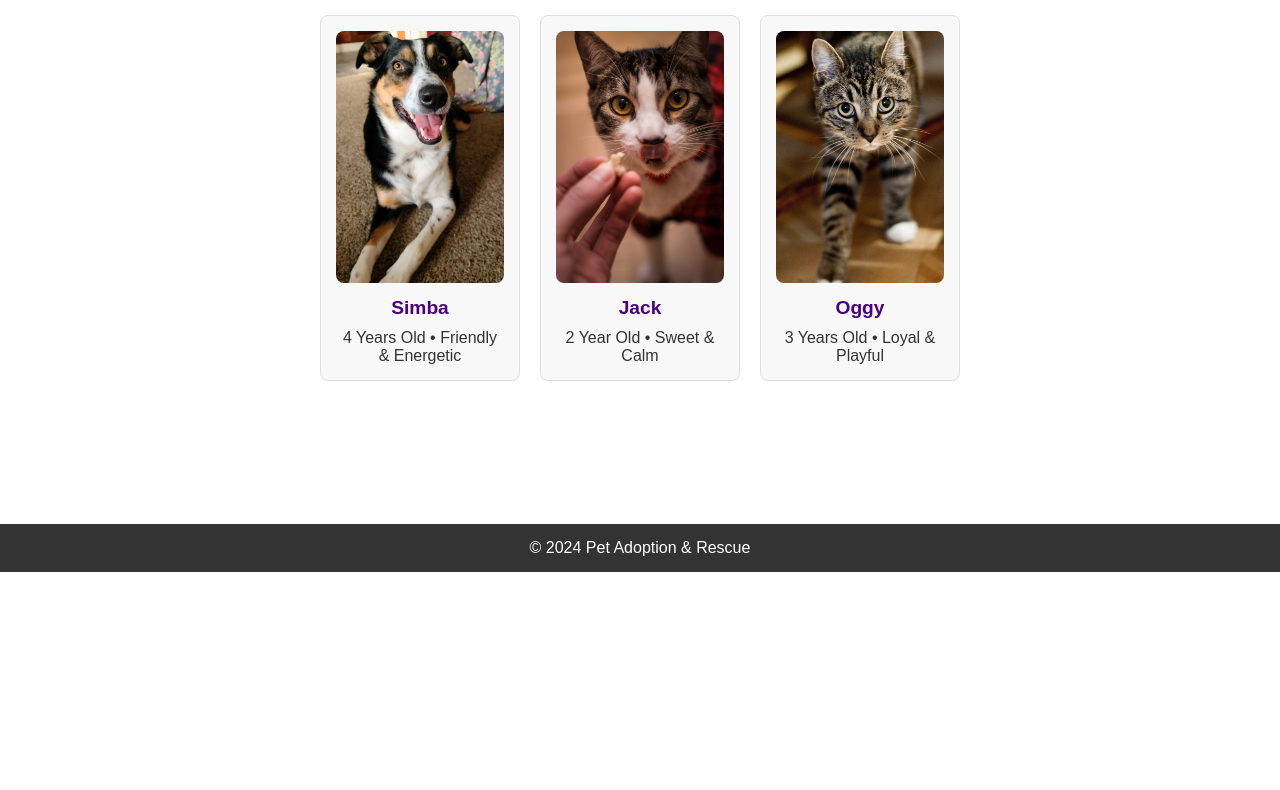
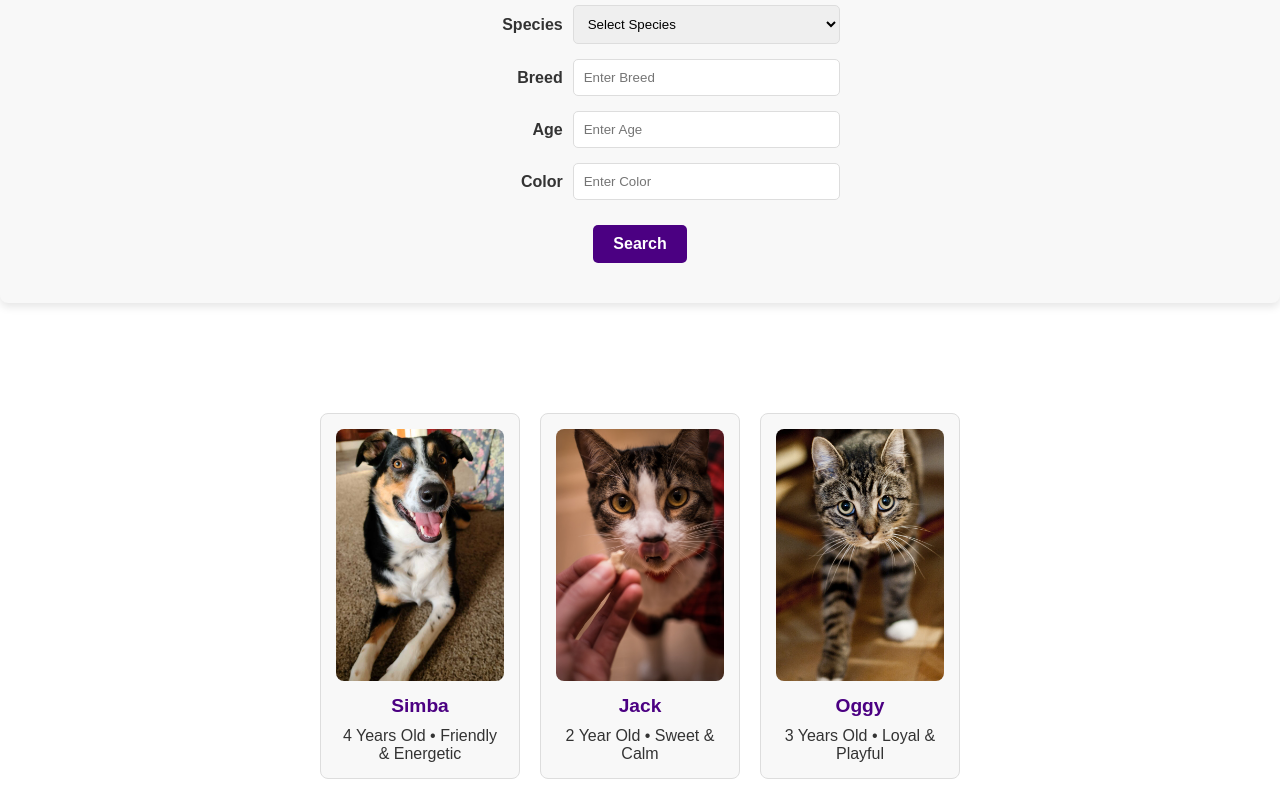
Before and after one commit to Nandidipto/Pet-Adoption-And-Rescue, a plain HTML site: page adopt.html in a window 1280 px wide. Shown: the part 228-1018 px from the top of the page. Before the commit the page ends 800 px from the top, so only its background shows below. Drawn offline with Linux system fonts and the light colour scheme.

Commit message:
search option added

```diff
--- a/adopt.html
+++ b/adopt.html
@@ -7,6 +7,7 @@
     <link rel="stylesheet" href="styles.css">
 </head>
 <body>
+
     <header class="header">
         <h1>Adopt</h1>
         <nav>
@@ -22,29 +23,60 @@
     </header>
 
     <main>
+        <section id="search" class="search">
+            <h2>Find Your Perfect Pet</h2>
+            <form>
+                <div class="form-group">
+                    <label for="species">Species</label>
+                    <select id="species" name="species">
+                        <option value="">Select Species</option>
+                        <option value="dog">Dog</option>
+                        <option value="cat">Cat</option>
+                        <option value="bird">Bird</option>
+                    </select>
+                </div>
+                <div class="form-group">
+                    <label for="breed">Breed</label>
+                    <input type="text" id="breed" name="breed" placeholder="Enter Breed">
+                </div>
+                <div class="form-group">
+                    <label for="age">Age</label>
+                    <input type="number" id="age" name="age" placeholder="Enter Age">
+                </div>
+                <div class="form-group">
+                    <label for="color">Color</label>
+                    <input type="text" id="color" name="color" placeholder="Enter Color">
+                </div>
+                <button type="submit" class="btn">Search</button>
+            </form>
+        </section>
+
+
         <section id="adopt" class="adopt">
-            <h2>Meet Our Pets</h2>
             <div class="pet-grid">
-                <div class="pet-card">
+                <div class="pet-card" data-species="dog" data-breed="Golden Retriever" data-age="adult" data-color="golden">
                     <img src="images/simba.jpg" alt="Dog">
                     <h3>Simba</h3>
                     <p>4 Years Old • Friendly & Energetic</p>
                 </div>
-                <div class="pet-card">
+                <div class="pet-card" data-species="cat" data-breed="Siamese" data-age="young" data-color="cream">
                     <img src="images/Jack.jpg" alt="Cat">
                     <h3>Jack</h3>
                     <p>2 Year Old • Sweet & Calm</p>
                 </div>
-                <div class="pet-card">
-                    <img src="images/Shinchan.jpg" alt="Cat">
+                <div class="pet-card" data-species="dog" data-breed="Beagle" data-age="young" data-color="brown">
+                    <img src="images/Shinchan.jpg" alt="Dog">
                     <h3>Oggy</h3>
                     <p>3 Years Old • Loyal & Playful</p>
                 </div>
+            </div>
         </section>
     </main>
 
     <footer class="footer">
         <p>&copy; 2024 Pet Adoption & Rescue</p>
     </footer>
+
+    <script src="script.js"></script>
 </body>
 </html>
--- a/styles.css
+++ b/styles.css
@@ -114,6 +114,68 @@ main {
     margin: 10px 0;
 }
 
+/*adopt page*/
+.search {
+    background-color: #f8f8f8;
+    padding: 40px 20px;
+    text-align: center;
+    margin: 20px 0;
+    border-radius: 8px;
+    box-shadow: 0 4px 8px rgba(0, 0, 0, 0.1);
+}
+
+.search h2 {
+    font-size: 2em;
+    color: #4B0082;
+    margin-bottom: 20px;
+}
+
+.search form {
+    display: flex;
+    flex-direction: column;
+    align-items: center;
+    gap: 15px;
+    margin-top: 20px;
+}
+
+.form-group {
+    display: flex;
+    align-items: center;
+    gap: 10px;
+    width: 100%;
+    max-width: 400px;
+}
+
+.form-group label {
+    flex: 1;
+    font-weight: bold;
+    text-align: right;
+}
+
+.form-group select,
+.form-group input {
+    flex: 2;
+    padding: 10px;
+    border: 1px solid #ddd;
+    border-radius: 5px;
+}
+
+.search .btn {
+    background-color: #4B0082;
+    color: white;
+    padding: 10px 20px;
+    border: none;
+    border-radius: 5px;
+    cursor: pointer;
+    font-size: 1em;
+    margin-top: 10px;
+}
+
+.search .btn:hover {
+    background-color: #663399;
+}
+
+
 /*food page*/
 .food-grid {
     display: flex;
```
